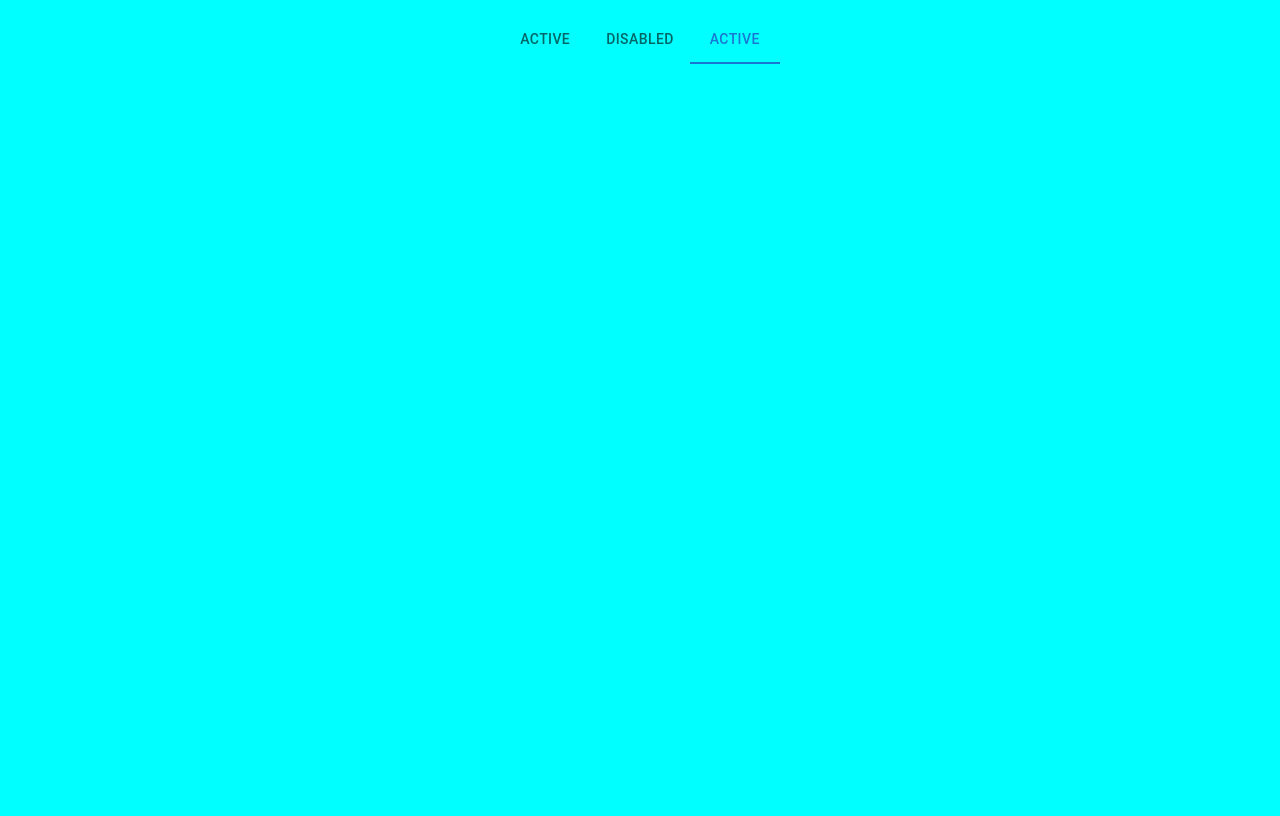
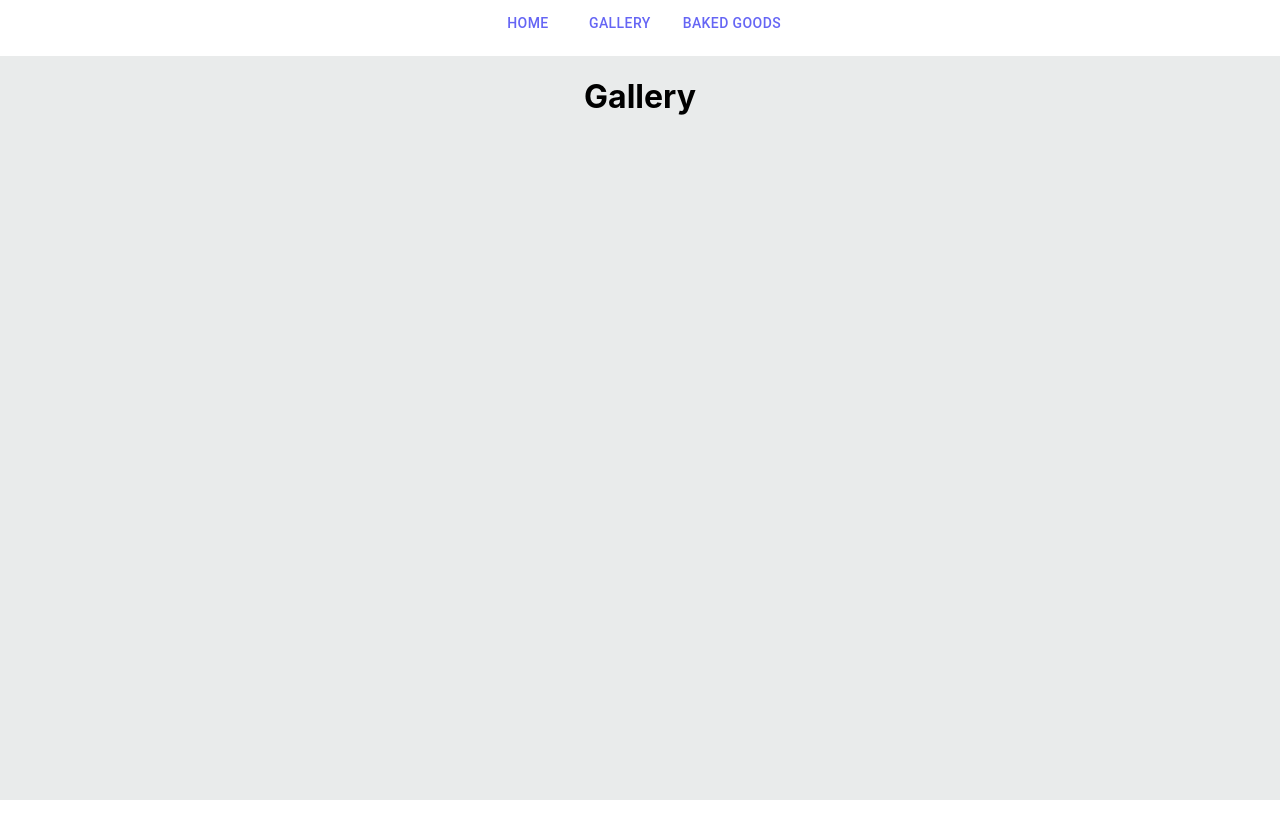
Before and after one commit to CBovell/MUI, a React (Create React App) app: page /gallery in a window 1280 px wide. Built offline with nearby package versions, Linux system fonts and the light colour scheme.

Commit message:
routing complete

```diff
--- a/package.json
+++ b/package.json
@@ -13,7 +13,8 @@
     "react": "^18.2.0",
     "react-dom": "^18.2.0",
     "react-router": "^6.14.1",
-    "react-scripts": "5.0.1",
+    "react-router-dom": "^6.14.1",
+    "react-scripts": "^4.0.3",
     "router-dom": "^2.2.11",
     "web-vitals": "^2.1.4"
   },
--- a/src/App.css
+++ b/src/App.css
@@ -1,4 +1,3 @@
-@import url('https://fonts.googleapis.com/css2?family=Poppins:wght@300;400;500;600;700&display=swap');
 
 ::-webkit-scrollbar {
   width: 12px;
@@ -19,11 +18,18 @@
   background: #999;
   }
 .yob{
-  background-color: aqua;
+  background-color: rgb(233, 235, 235);
   height: 100vh;
   margin-top: none;
+  justify-content: center
+}
+
+.nav{
+  background-color: rgb(255, 255, 255);
+  width: 100vw;
   justify-content: center;
-  padding-top: 2vh;
   display: flex;
+  padding-bottom: 1vh;
+
 
 }
--- a/src/App.js
+++ b/src/App.js
@@ -1,6 +1,11 @@
 
 import './App.css';
+import Goods from './components/Goods';
+import Home from './components/Home';
+import Gallery from './components/Gallery';
 import Navbar from './components/Navbar';
+import { Route,Routes, Navigate } from 'react-router';
+import { BrowserRouter } from 'react-router-dom';
 
 
 const obj = {
@@ -10,12 +15,20 @@ const obj = {
 
 function App() {
   return (
-    <center>
-    <div className='yob'>
-      <center><Navbar info={obj}/></center>
+    <BrowserRouter>
+      <center>
+      <div className='yob'>
+        <center><Navbar info={obj}/></center>
+        <Routes>
+        <Route path='/home' element = {<Home />}></Route>
+        <Route path='/gallery' element = {<Gallery />}></Route>
+        <Route path='/goods' element = {<Goods />}></Route>
+      </Routes>
+      </div>
 
-    </div>
-    </center>
+
+      </center>
+    </BrowserRouter>
   );
 }
 
--- /dev/null
+++ b/src/components/Gallery.js
@@ -0,0 +1,12 @@
+
+function Gallery(){
+
+    return(
+        <h1>Gallery</h1>
+    )
+
+
+
+}
+
+export default Gallery
--- /dev/null
+++ b/src/components/Goods.js
@@ -0,0 +1,11 @@
+function Goods(){
+
+    return(
+        <h1>Goods</h1>
+    )
+
+
+
+}
+
+export default Goods
--- /dev/null
+++ b/src/components/Home.js
@@ -0,0 +1,11 @@
+function Home(){
+
+    return(
+        <h1>Home</h1>
+    )
+
+
+
+}
+
+export default Home
--- a/src/components/Navbar.js
+++ b/src/components/Navbar.js
@@ -1,22 +1,29 @@
 import * as React from 'react';
 import Tabs from '@mui/material/Tabs';
 import Tab from '@mui/material/Tab';
+import {Link} from 'react-router-dom';
 
 export default function Navbar() {
-  const [value, setValue] = React.useState(2);
-
-  const handleChange = (event, newValue) => {
-    setValue(newValue);
-  };
 
   return (
 
     <center><div className='nav'>
-    <Tabs value={value} onChange={handleChange} aria-label="disabled tabs example">
-      <Tab label="Active" />
-      <Tab label="Disabled" />
-      <Tab label="Active" />
-    </Tabs>
+
+    <Link to='/home'>
+    <Tab label="Home" />
+    </Link>
+
+    <Link to = '/gallery'>
+    <Tab label="Gallery" />
+    </Link>
+
+
+    <Link to = '/goods'>
+    <Tab label="Baked Goods" />
+    </Link>
+
+
+
     </div></center>
 
 
```
Also changed, not shown: 1 other file (tests, documents, lock files or other folders).
